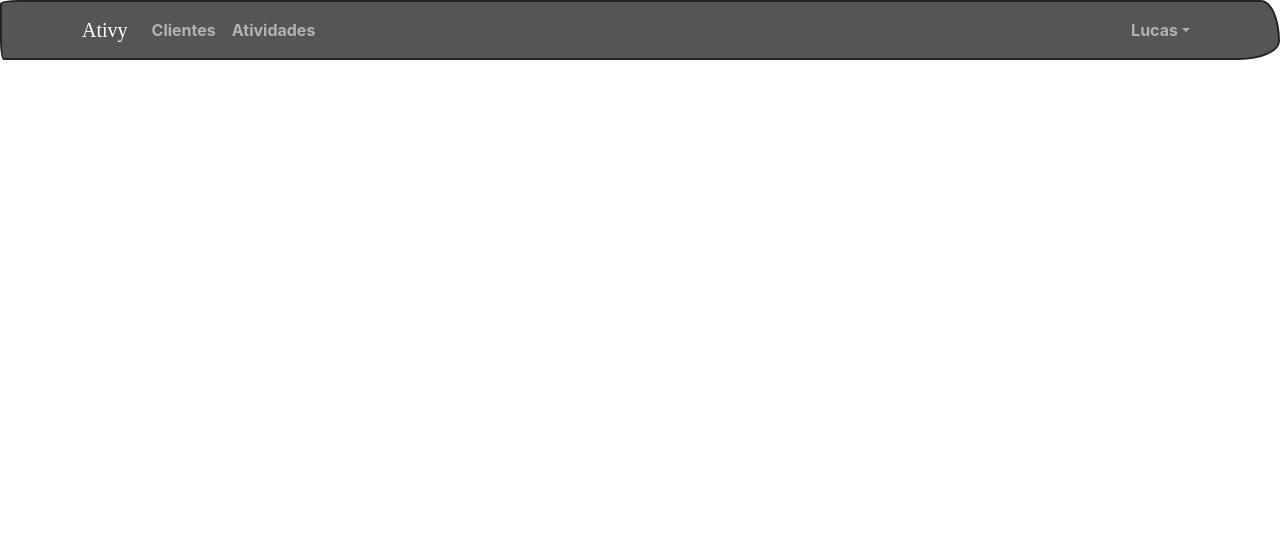
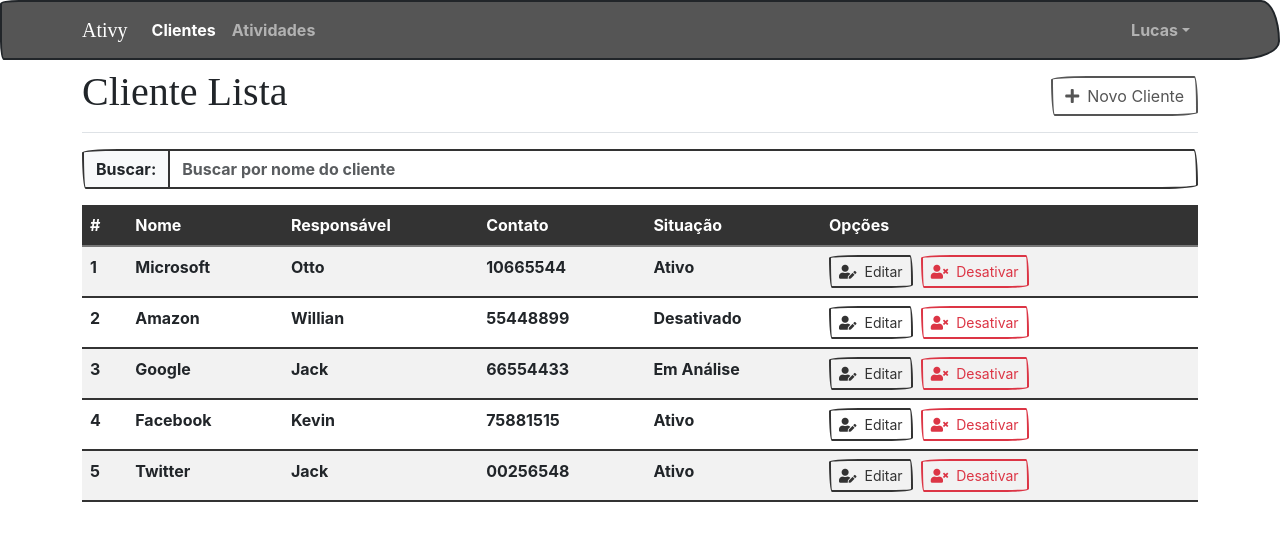
Before and after one commit to ldantune/react-dotnetcore-efcore, a React (Create React App) app in the folder front/pro-atividade-app/: page /cliente/lista in a window 1280 px wide. Shown: the top 540 px of the page. Built offline with nearby package versions, Linux system fonts and the light colour scheme; a web font is replaced by a local one.

Commit message:
Atualização da seção

```diff
--- a/front/pro-atividade-app/src/App.js
+++ b/front/pro-atividade-app/src/App.js
@@ -3,13 +3,18 @@
 import Dashboard from './pages/dashboard/Dashboard';
 import Atividade from "./pages/atividades/Atividade";
 import Cliente from './pages/clientes/Cliente';
+import ClienteForm from './pages/clientes/ClienteForm';
+import PageNotFound from './pages/PageNotFound';
 
 export default function App() {
   return (
     <Switch>
       <Route path="/" exact component={Dashboard} />
-      <Route path="/atividades" component={Atividade} />
-      <Route path="/clientes"  component={Cliente} />
+      <Route path="/atividade/lista" component={Atividade} />
+      <Route path="/cliente/lista"  component={Cliente} />
+      <Route path='/cliente/:id/atividade' component={Atividade} />
+      <Route path='/cliente/detalhe/:id?' component={ClienteForm} />
+      <Route component={PageNotFound} />
     </Switch>
   );
 }
--- a/front/pro-atividade-app/src/components/Menu.jsx
+++ b/front/pro-atividade-app/src/components/Menu.jsx
@@ -9,8 +9,8 @@
                 <Navbar.Toggle aria-controls="basic-navbar-nav" />
                 <Navbar.Collapse id="basic-navbar-nav">
                     <Nav className="me-auto">
-                        <Nav.Link activeClassName='active' as={NavLink} to="/clientes">Clientes</Nav.Link>
-                        <Nav.Link activeClassName='active'  as={NavLink} to="/atividades">Atividades</Nav.Link>
+                        <Nav.Link activeClassName='active' as={NavLink} to="/cliente/lista">Clientes</Nav.Link>
+                        <Nav.Link activeClassName='active'  as={NavLink} to="/atividade/lista">Atividades</Nav.Link>
                     </Nav>
                     <Nav>
                         <NavDropdown align="end" title="Lucas" id="basic-nav-dropdown">
--- /dev/null
+++ b/front/pro-atividade-app/src/pages/PageNotFound.jsx
@@ -0,0 +1,19 @@
+import React from 'react';
+
+export default function PageNotFound() {
+    return (
+        <div>
+            <h1 className='mt-4 mb-4 text-center'>
+                Ops...
+                <br />
+                <br />
+                <br />
+                404 Not Found
+                <br />
+                <br />
+                <br />
+                Página não Encontrada!
+            </h1>
+        </div>
+    );
+}
--- a/front/pro-atividade-app/src/pages/clientes/ClienteForm.jsx
+++ b/front/pro-atividade-app/src/pages/clientes/ClienteForm.jsx
@@ -1,12 +1,26 @@
+import React from 'react';
+import { Button } from 'react-bootstrap';
+import { useHistory, useParams } from 'react-router-dom';
+import TitlePage from '../../components/TitlePage';
 
-import TitlePage from './../../components/TitlePage';
 export default function ClienteForm() {
+    let history = useHistory();
+    let { id } = useParams();
+
     return (
         <>
-            <TitlePage title='Cliente Form' />
-            <div>
-                Cadastro de clientes
-            </div>
+            <TitlePage
+                title={'Cliente Detalhes ' + (id !== undefined ? id : '')}
+            >
+                <Button
+                    variant='outline-secondary'
+                    onClick={() => history.goBack()}
+                >
+                    <i className='fas fa-arrow-left me-2'></i>
+                    Voltar
+                </Button>
+            </TitlePage>
+            <div></div>
         </>
-    )
+    );
 }
--- a/front/pro-atividade-app/src/pages/clientes/ClienteLista.jsx
+++ b/front/pro-atividade-app/src/pages/clientes/ClienteLista.jsx
@@ -1,12 +1,122 @@
+import { useState } from 'react';
 import TitlePage from '../../components/TitlePage';
+import { Button, FormControl, InputGroup } from 'react-bootstrap';
+import { useHistory } from 'react-router-dom';
+
+const clientes = [
+    {
+        id: 1,
+        nome: 'Microsoft',
+        responsavel: 'Otto',
+        contato: '10665544',
+        situacao: 'Ativo',
+    },
+    {
+        id: 2,
+        nome: 'Amazon',
+        responsavel: 'Willian',
+        contato: '55448899',
+        situacao: 'Desativado',
+    },
+    {
+        id: 3,
+        nome: 'Google',
+        responsavel: 'Jack',
+        contato: '66554433',
+        situacao: 'Em Análise',
+    },
+    {
+        id: 4,
+        nome: 'Facebook',
+        responsavel: 'Kevin',
+        contato: '75881515',
+        situacao: 'Ativo',
+    },
+    {
+        id: 5,
+        nome: 'Twitter',
+        responsavel: 'Jack',
+        contato: '00256548',
+        situacao: 'Ativo',
+    },
+];
 
 export default function ClienteLista() {
+    const history = useHistory();
+    const [termoBusca, setTermoBusca] = useState('');
+
+    const handleInputChange = (e) => {
+        setTermoBusca(e.target.value);
+    };
+
+    const clientesFiltrados = clientes.filter((cliente) => {
+        return Object.values(cliente)
+            .join(' ')
+            .toLowerCase()
+            .includes(termoBusca.toLowerCase());
+    });
+
+    const novoCliente = () => {
+        history.push('/cliente/detalhe');
+    };
+
     return (
         <>
-            <TitlePage title='Clientes Lista' />
-            <div>
-
-            </div>
+            <TitlePage title='Cliente Lista'>
+                <Button variant='outline-secondary' onClick={novoCliente}>
+                    <i className='fas fa-plus me-2'></i>
+                    Novo Cliente
+                </Button>
+            </TitlePage>
+            <InputGroup className='mt-3 mb-3'>
+                <InputGroup.Text>Buscar:</InputGroup.Text>
+                <FormControl
+                    onChange={handleInputChange}
+                    placeholder='Buscar por nome do cliente'
+                />
+            </InputGroup>
+            <table className='table table-striped table-hover'>
+                <thead className='table-dark mt-3'>
+                    <tr>
+                        <th scope='col'>#</th>
+                        <th scope='col'>Nome</th>
+                        <th scope='col'>Responsável</th>
+                        <th scope='col'>Contato</th>
+                        <th scope='col'>Situação</th>
+                        <th scope='col'>Opções</th>
+                    </tr>
+                </thead>
+                <tbody>
+                    {clientesFiltrados.map((cliente) => (
+                        <tr key={cliente.id}>
+                            <td>{cliente.id}</td>
+                            <td>{cliente.nome}</td>
+                            <td>{cliente.responsavel}</td>
+                            <td>{cliente.contato}</td>
+                            <td>{cliente.situacao}</td>
+                            <td>
+                                <div>
+                                    <button
+                                        className='btn btn-sm btn-outline-primary me-2'
+                                        onClick={() =>
+                                            history.push(
+                                                `/cliente/detalhe/${cliente.id}`
+                                            )
+                                        }
+                                    >
+                                        <i className='fas fa-user-edit me-2'></i>
+                                        Editar
+                                    </button>
+                                    <button className='btn btn-sm btn-outline-danger me-2'>
+                                        <i className='fas fa-user-times me-2'></i>
+                                        Desativar
+                                    </button>
+                                </div>
+                            </td>
+                        </tr>
+                    ))}
+                </tbody>
+            </table>
         </>
-    )
+    );
 }
--- a/front/pro-atividade-app/src/pages/dashboard/Dashboard.jsx
+++ b/front/pro-atividade-app/src/pages/dashboard/Dashboard.jsx
@@ -1,13 +1,57 @@
-import React from 'react'
-import TitlePage from '../../components/TitlePage'
+import React from 'react';
+import TitlePage from '../../components/TitlePage';
+import { Card, Row, Col } from 'react-bootstrap';
 
 export default function Dashboard() {
     return (
         <>
-            <TitlePage title='Dashboard'/>
-            <div>
-                Cards virão aqui...
+            <TitlePage title='Dashboard' />
+            <div className='mt-3'>
+                <Row>
+                    <Col>
+                        <Card border='success'>
+                            <Card.Header>Clientes atuais</Card.Header>
+                            <Card.Body>
+                                <Card.Title>
+                                    <h1 className='text-center'>25</h1>
+                                </Card.Title>
+                            </Card.Body>
+                        </Card>
+                    </Col>
+                    <Col>
+                        <Card border='secondary'>
+                            <Card.Header bg={'danger'}>
+                                Atividades totais
+                            </Card.Header>
+                            <Card.Body>
+                                <Card.Title>
+                                    <h1 className='text-center'>256</h1>
+                                </Card.Title>
+                            </Card.Body>
+                        </Card>
+                    </Col>
+                    <Col>
+                        <Card border='warning'>
+                            <Card.Header>Atividades Urgentes</Card.Header>
+                            <Card.Body>
+                                <Card.Title>
+                                    <h1 className='text-center'>25</h1>
+                                </Card.Title>
+                            </Card.Body>
+                        </Card>
+                    </Col>
+                    <Col>
+                        <Card border='danger'>
+                            <Card.Header>Atividades Atrasadas</Card.Header>
+                            <Card.Body>
+                                <Card.Title>
+                                    <h1 className='text-center'>2</h1>
+                                </Card.Title>
+                            </Card.Body>
+                        </Card>
+                    </Col>
+                </Row>
             </div>
         </>
-    )
+    );
 }
```
